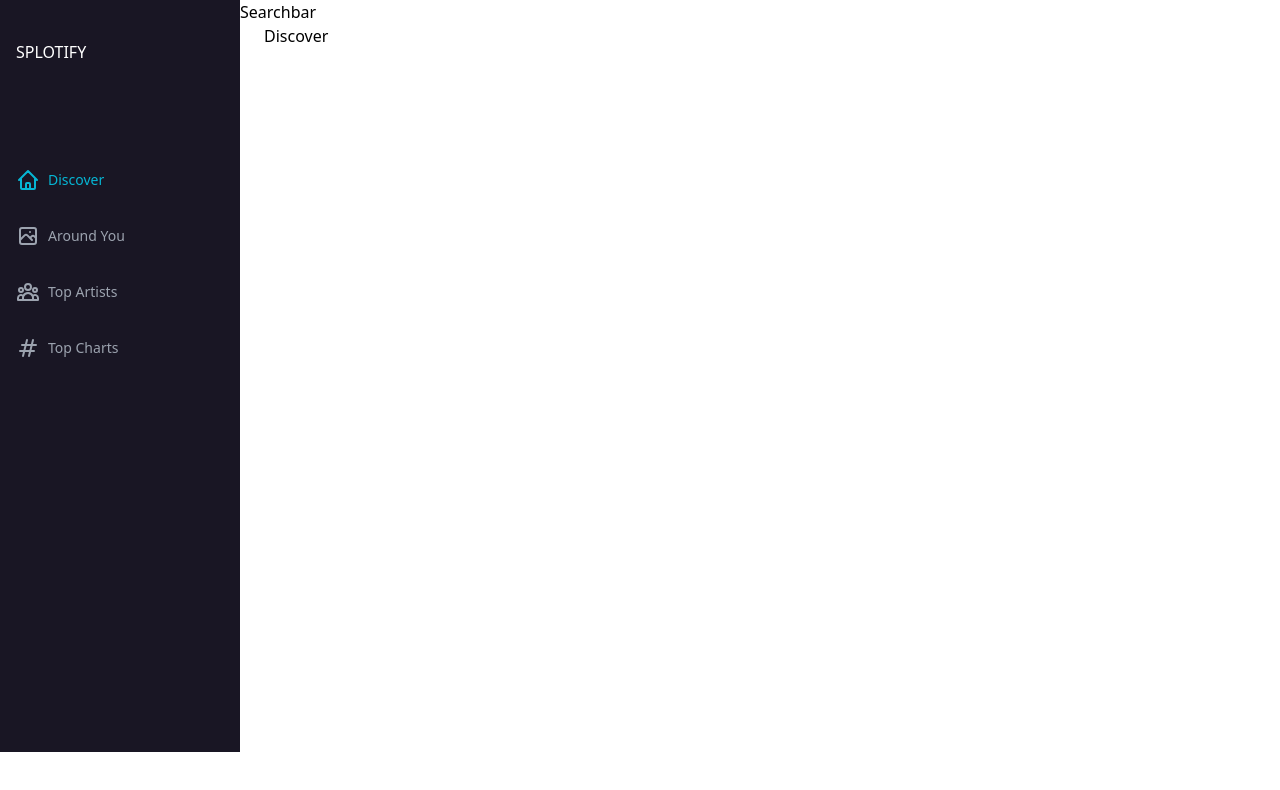
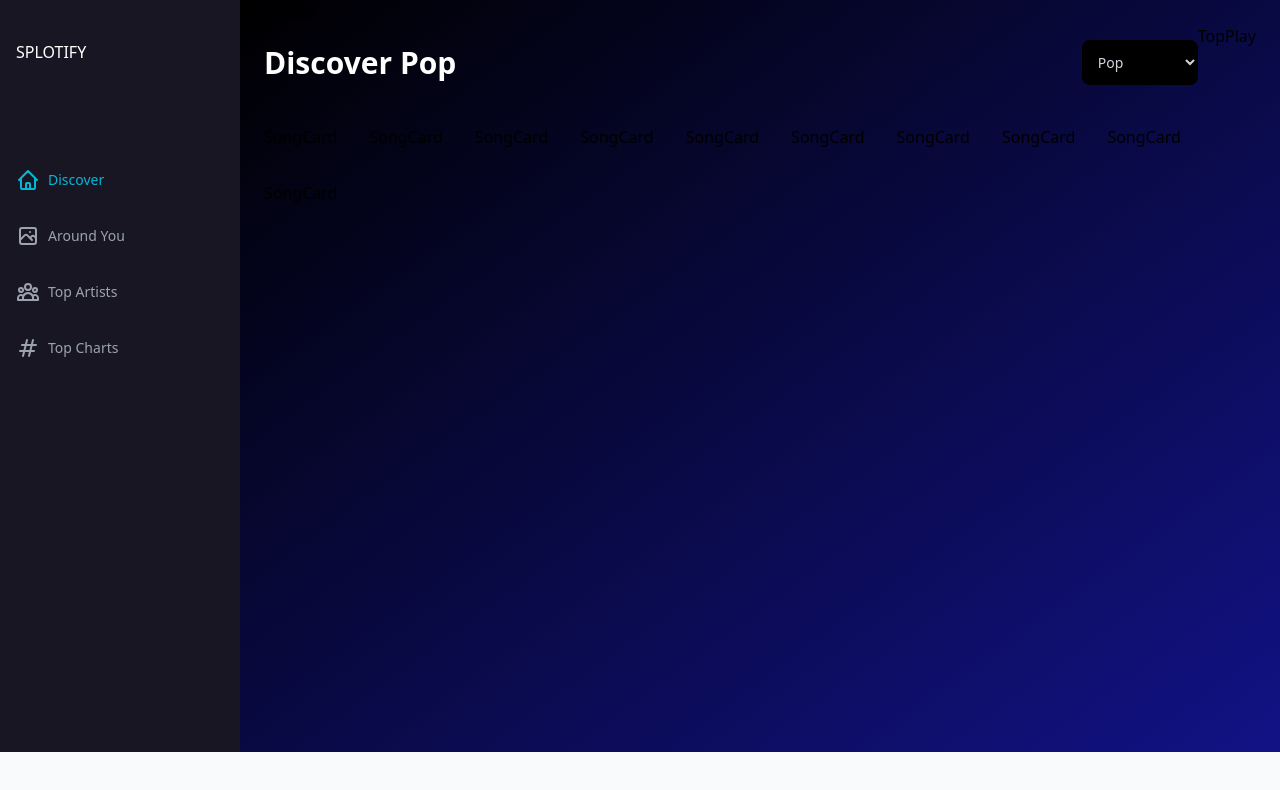
Before and after one commit to jonnyabrams/splotify, a React (Vite) app: page / in a window 1280 px wide. Shown: the top 790 px of the page. Built offline with nearby package versions, Linux system fonts and the light colour scheme.

Commit message:
feat: Discover page initial design

```diff
--- a/index.html
+++ b/index.html
@@ -1,12 +1,12 @@
 <!DOCTYPE html>
-<html lang="en">
+<html lang="en" class="h-full bg-gray-50">
   <head>
     <meta charset="UTF-8" />
-    <link rel="icon" type="image/svg+xml" href="/vite.svg" />
+    <link rel="icon" type="image/svg+xml" href="/src/assets/favicon.ico" />
     <meta name="viewport" content="width=device-width, initial-scale=1.0" />
     <title>Splotify</title>
   </head>
-  <body>
+  <body class="h-full overflow-hidden">
     <div id="root"></div>
     <script type="module" src="/src/main.tsx"></script>
   </body>
--- a/src/App.tsx
+++ b/src/App.tsx
@@ -1,6 +1,6 @@
 import { Route, Routes } from "react-router-dom";
 
-import { Sidebar, Searchbar } from "./components";
+import { Sidebar, Searchbar, TopPlay } from "./components";
 import {
   ArtistDetails,
   TopArtists,
@@ -15,7 +15,7 @@
   return (
     <div className="relative flex">
       <Sidebar />
-      <div>
+      <div className="flex-1 flex flex-col bg-gradient-to-br from-black to-[#121286]">
         <Searchbar />
 
         <div className="px-6 h-[calc(100vh-72px)] overflow-y-scroll hide-scrollbar flex xl:flex-row flex-col-reverse">
@@ -30,6 +30,9 @@
               <Route path="/search/:searchTerm" element={<Search />} />
             </Routes>
           </div>
+          <div className="xl:sticky relative top-0 h-fit">
+            <TopPlay />
+          </div>
         </div>
       </div>
     </div>
--- a/src/components/index.tsx
+++ b/src/components/index.tsx
@@ -6,7 +6,7 @@
 import DetailsHeader from "./DetailsHeader";
 import SongBar from "./SongBar";
 import RelatedSongs from "./RelatedSongs";
-import MusicPlayer from "./MusicPlayer";
+// import MusicPlayer from "./MusicPlayer";
 import Loader from "./Loader";
 import Error from "./Error";
 
@@ -19,7 +19,7 @@
   DetailsHeader,
   SongBar,
   RelatedSongs,
-  MusicPlayer,
+  // MusicPlayer,
   Loader,
   Error,
 };
--- a/src/pages/Discover.tsx
+++ b/src/pages/Discover.tsx
@@ -1,9 +1,30 @@
-
+import { Error, Loader, SongCard } from "../components";
+import { genres } from "../assets/constants";
 
 const Discover = () => {
+  const genreTitle = "Pop";
+
   return (
-    <div>Discover</div>
-  )
-}
+    <div className="flex flex-col">
+      <div className="w-full flex justify-between items-center sm:flex-row flex-col mt-4 mb-10">
+        <h2 className="font-bold text-3xl text-white text-left">
+          Discover {genreTitle}
+        </h2>
+        <select
+          onChange={() => {}}
+          value=""
+          className="bg-black text-gray-300 p-3 text-sm rounded-lg outline-none sm:mt-0 mt-5"
+        >
+          {genres.map((genre) => <option key={genre.value} value={genre.value}>{genre.title}</option>)}
+        </select>
+      </div>
+      <div className="flex flex-wrap sm:justify-start justify-center gap-8">
+        {[1, 2, 3, 4, 5, 6, 7, 8, 9, 10].map((song, i) => (
+          <SongCard key={song.key} song={song} i={i} />
+        ))}
+      </div>
+    </div>
+  );
+};
 
-export default Discover
+export default Discover;
```
Also changed, not shown: src/assets/loader.svg (added).
